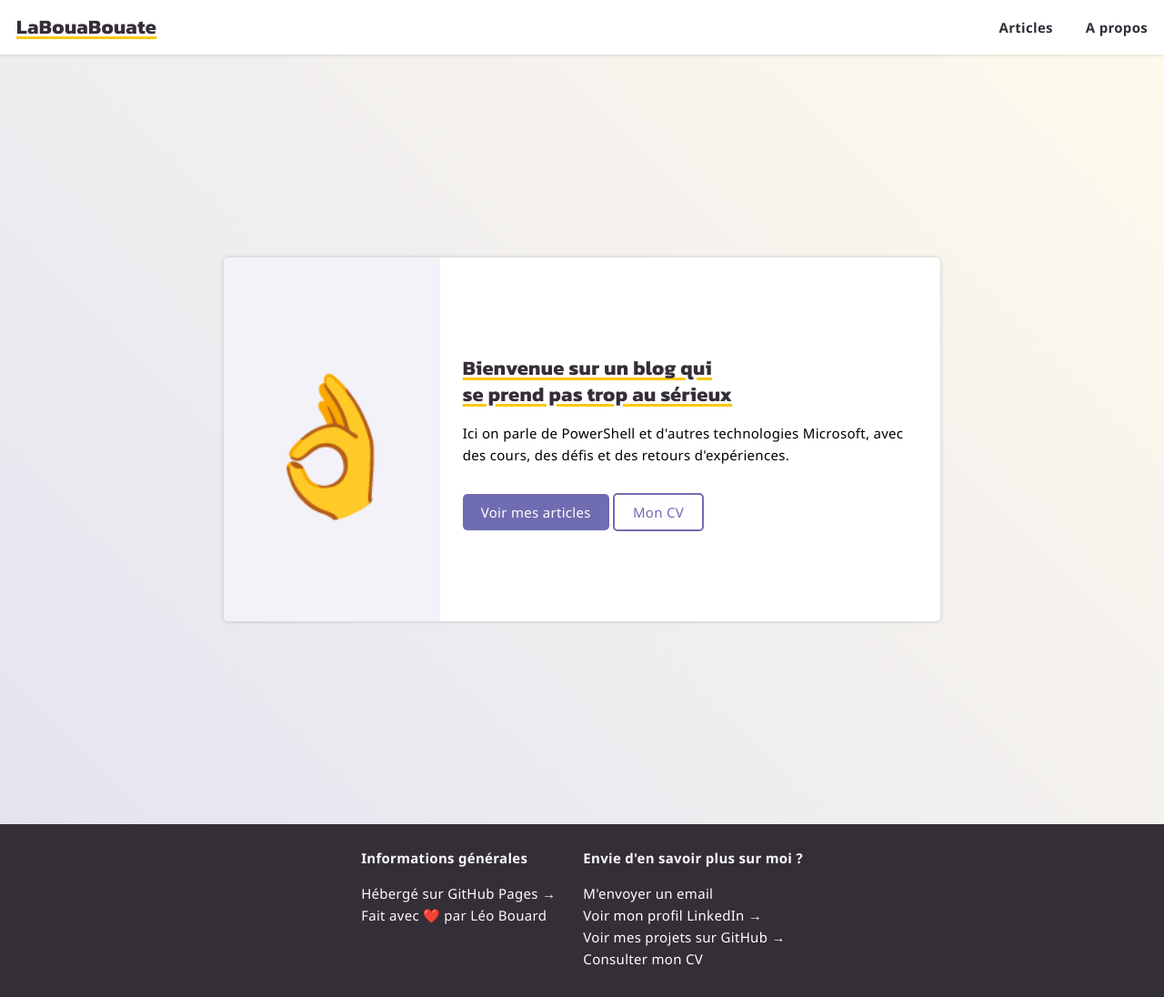
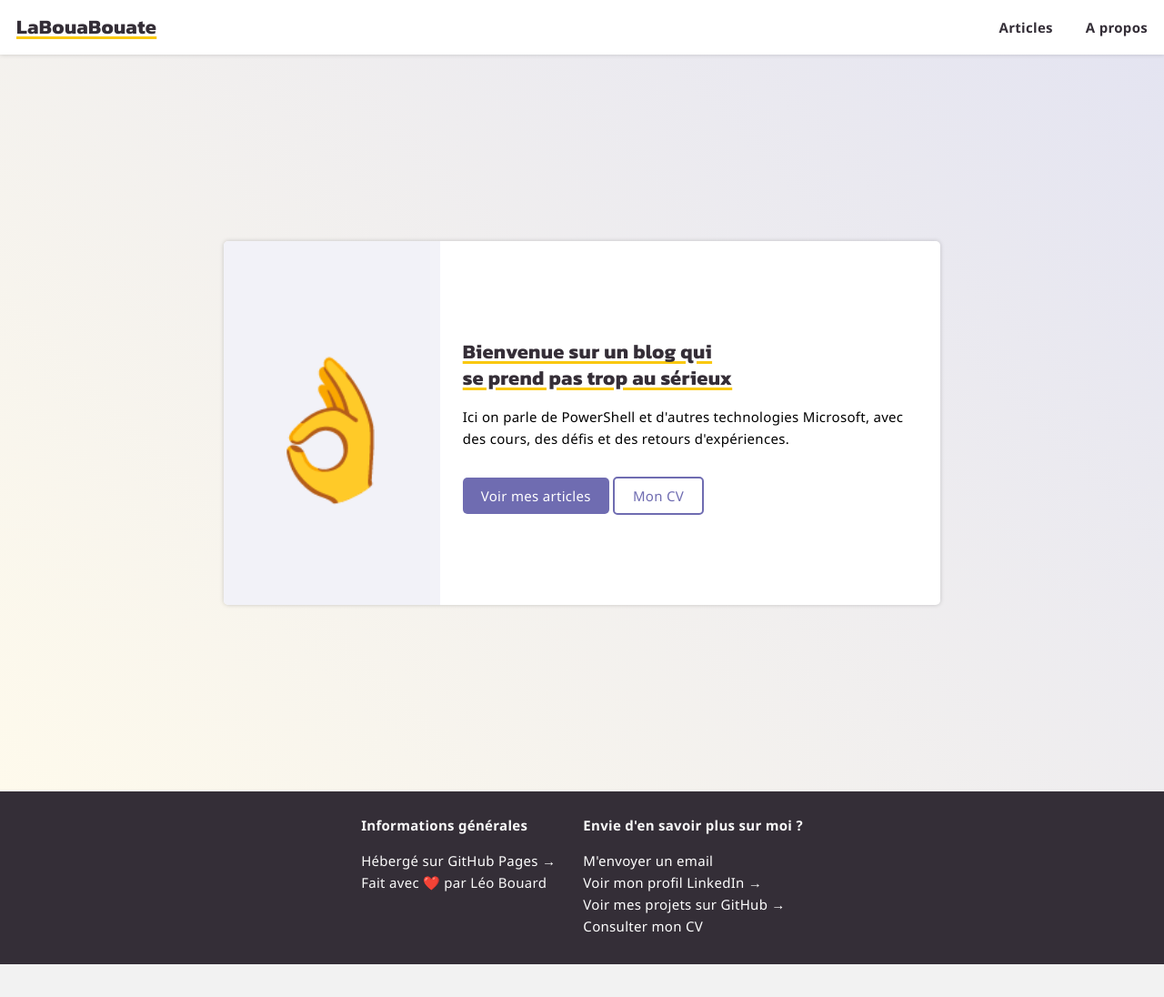
Before and after one commit to leobouard/leobouard.github.io, a Jekyll site: the page built from index.md, in a window 1280 px wide. Shown: the whole page at 91% size. Built offline with Jekyll 4.4.1, drawn with Linux system fonts in a browser that asks for light colours; some web fonts are replaced; our own code applies the rules of GitHub Pages for plain Markdown files; after the commit the page ends 1060 px from its top, so only the background shows below that.

Commit message:
Simplification homepage

```diff
--- a/_layouts/default.html
+++ b/_layouts/default.html
@@ -34,7 +34,7 @@
       {{ page.icon }}
     </div>
     {% endif %}
-    <main {% if page.title == "Accueil" or page.title == "Erreur 404" %} style="height: 94%;" {% endif %}>
+    <main {% if page.title == "Accueil" %} style="background: linear-gradient(45deg, #FEFAEC, #E4E4F1);" {% endif %}>
       {{ content }}
     </main>
     <footer>
--- a/assets/css/homepage.scss
+++ b/assets/css/homepage.scss
@@ -1,14 +1,5 @@
 ---
 ---
-
-.div_container {
-    height: 100%;
-    width: 100%;
-    display: flex;
-    align-items: center;
-    justify-content: center;
-    background: linear-gradient(45deg, #E4E4F1, #FEFAEC);
-}
 
 .div_hero {
     background-color: #fff;
--- a/index.md
+++ b/index.md
@@ -4,17 +4,17 @@
 description: "Blog technique sur PowerShell et les technologies Microsoft pour l'administration système"
 ---
 
-<div class="div_container">
-    <div class="div_hero">
-        <div class="div_hero_image">
-            <span>👌</span>
-        </div>
-        <div class="div_hero_text">
-            <h1 id="bienvenue">Bienvenue sur un blog qui se prend pas trop au sérieux</h1>
-            <p>Ici on parle de PowerShell et d'autres technologies Microsoft, avec des cours, des défis et des retours d'expériences.</p>
-            <br>
-            <a class="a_hero_button_1" href="/blog">Voir mes articles</a>
-            <a class="a_hero_button_2" href="/cv">Mon CV</a>
-        </div>
+<div class="div_hero">
+    <div class="div_hero_image">
+        <span>👌</span>
+    </div>
+    <div class="div_hero_text">
+        <h1 id="bienvenue">Bienvenue sur un blog qui se prend pas trop au sérieux</h1>
+        <p>Ici on parle de PowerShell et d'autres technologies Microsoft, avec des cours, des défis et des retours d'expériences.</p>
+        <br>
+        <a class="a_hero_button_1" href="/blog">Voir mes articles</a>
+        <a class="a_hero_button_2" href="/cv">Mon CV</a>
     </div>
 </div>
+
+<span>{{page.id}}</span>
```
